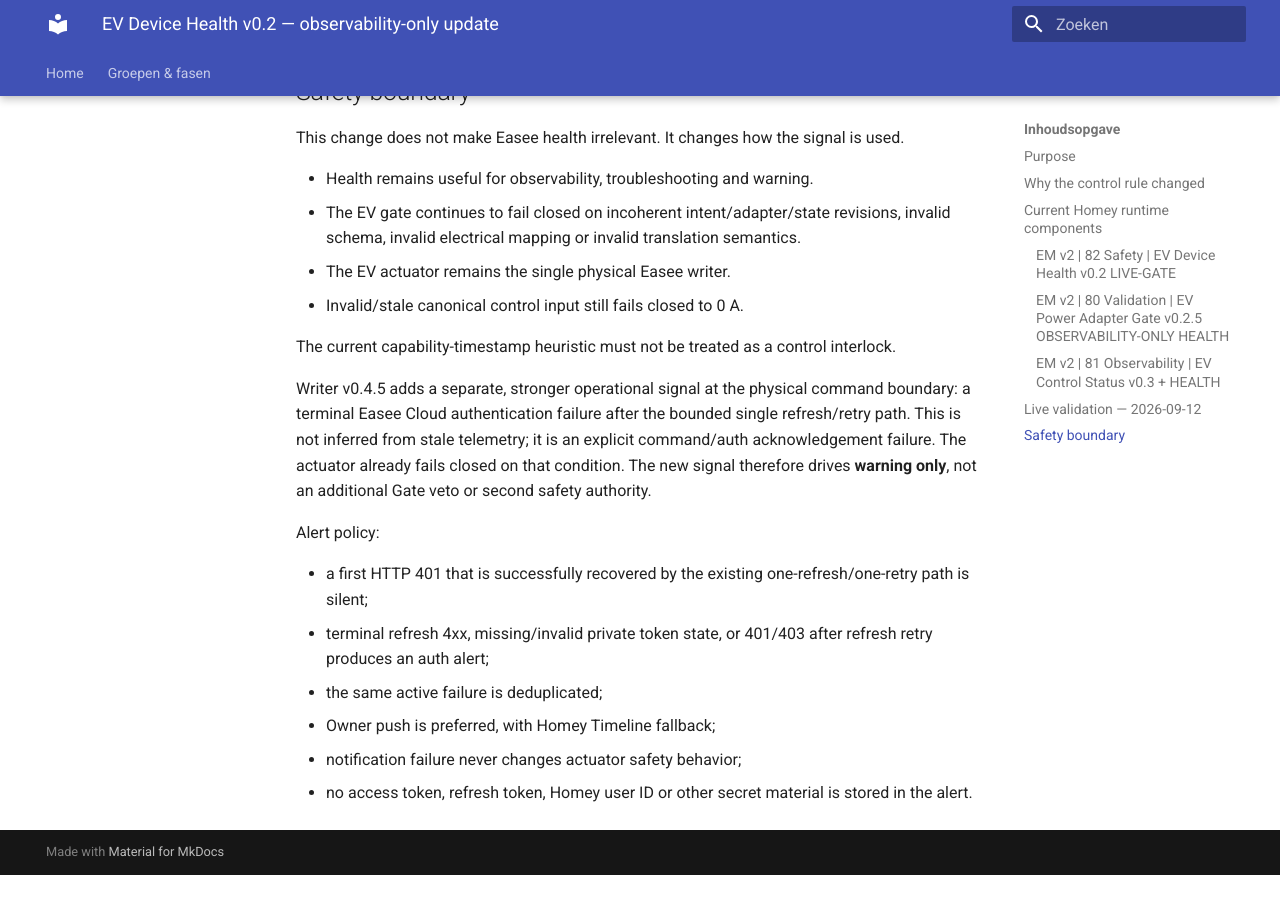
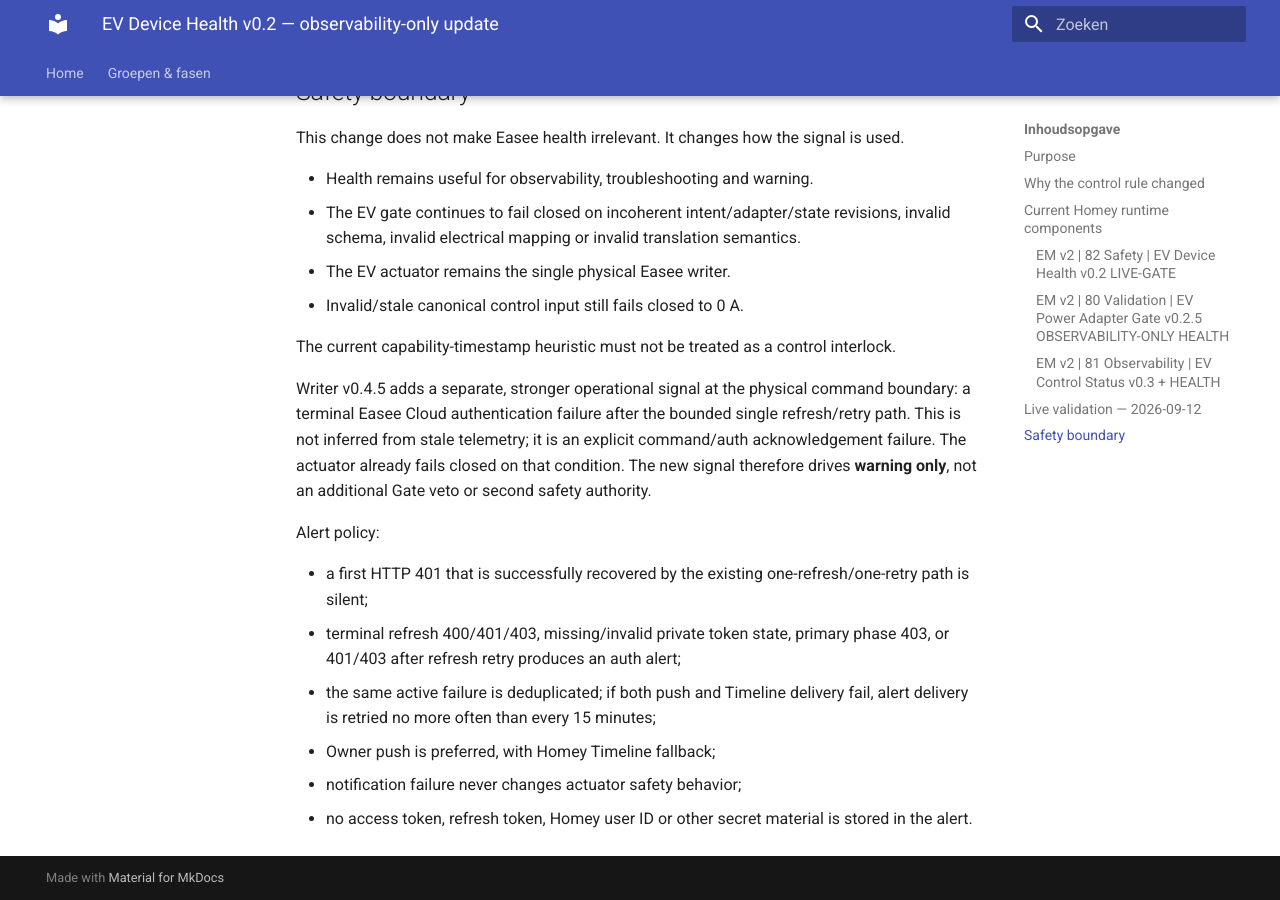
Before and after one commit to OnsKasteeltje/homey-energy-manual, an MkDocs documentation site: the page built from docs/architecture/ev-device-health-failsafe-v0.2.md, in a window 1280 px wide and 900 px high, scrolled down 2908 px. Built offline with MkDocs 1.6.1 and Material for MkDocs 9.7.7, drawn with Linux system fonts in a browser that asks for light colours; before the commit the page ends 3783 px from its top, so only the background shows below that.

Commit message:
docs(ev): tighten auth alert classification and retry bound

```diff
--- a/docs/architecture/ev-device-health-failsafe-v0.2.md
+++ b/docs/architecture/ev-device-health-failsafe-v0.2.md
@@ -102,8 +102,8 @@ Writer v0.4.5 adds a separate, stronger operational signal at the physical comma
 Alert policy:
 
 - a first HTTP 401 that is successfully recovered by the existing one-refresh/one-retry path is silent;
-- terminal refresh 4xx, missing/invalid private token state, or 401/403 after refresh retry produces an auth alert;
-- the same active failure is deduplicated;
+- terminal refresh 400/401/403, missing/invalid private token state, primary phase 403, or 401/403 after refresh retry produces an auth alert;
+- the same active failure is deduplicated; if both push and Timeline delivery fail, alert delivery is retried no more often than every 15 minutes;
 - Owner push is preferred, with Homey Timeline fallback;
 - notification failure never changes actuator safety behavior;
 - no access token, refresh token, Homey user ID or other secret material is stored in the alert.
```
